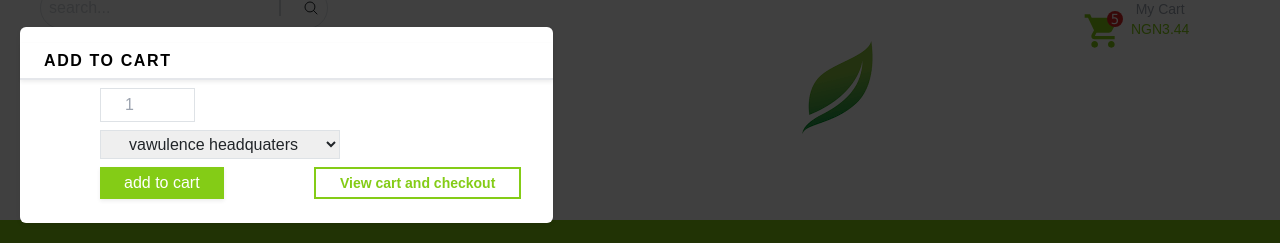
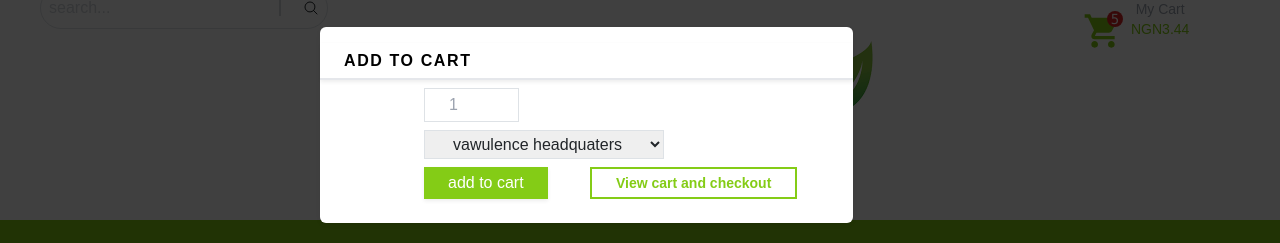
Before and after one commit to Oghenekparobo/catClone, a React (Create React App) app: page / in a window 1280 px wide. Shown: the part 133-376 px from the top of the page. Built offline with nearby package versions, Linux system fonts and the light colour scheme.

Commit message:
working on add to cart form

```diff
--- a/src/components/Cart/AddToCartForm.js
+++ b/src/components/Cart/AddToCartForm.js
@@ -5,7 +5,7 @@ const AddToCartForm = () => {
         <AddToCart>
             <div className="add-to-cart__form py-2">
                 <h1 className="font-bold tracking-widest text-black uppercase py-2 px-4 text-[1rem] border-b-2 border-opacity-75 shadow-sm">Add To Cart</h1>
-                <form action="" className="ml-18 md:ml-20">
+                <form action="" className="ml-10 md:ml-20 px-4 md:px-0">
                 <div className="add-to-cart__quantity my-2">
                     <input type="number" className="outline-none border border-opacity-25 px-6 py-1" step="0" min="1" max="5" placeholder="1" required/>
                 </div>
--- a/src/components/Modals/Overlay.js
+++ b/src/components/Modals/Overlay.js
@@ -1,7 +1,7 @@
 
 const Overlay = (props) => {
     return (
-        <div className="fixed top-[20vh] left-5 bg-white rounded  w-11/12 shadow-sm py-2 z-50 md:w-5/12">
+        <div className="fixed top-[20vh] left-5 bg-white rounded  w-11/12 shadow-sm py-2 z-50 md:left-[25%] md:w-5/12">
             {props.children}
         </div>
      );
```
